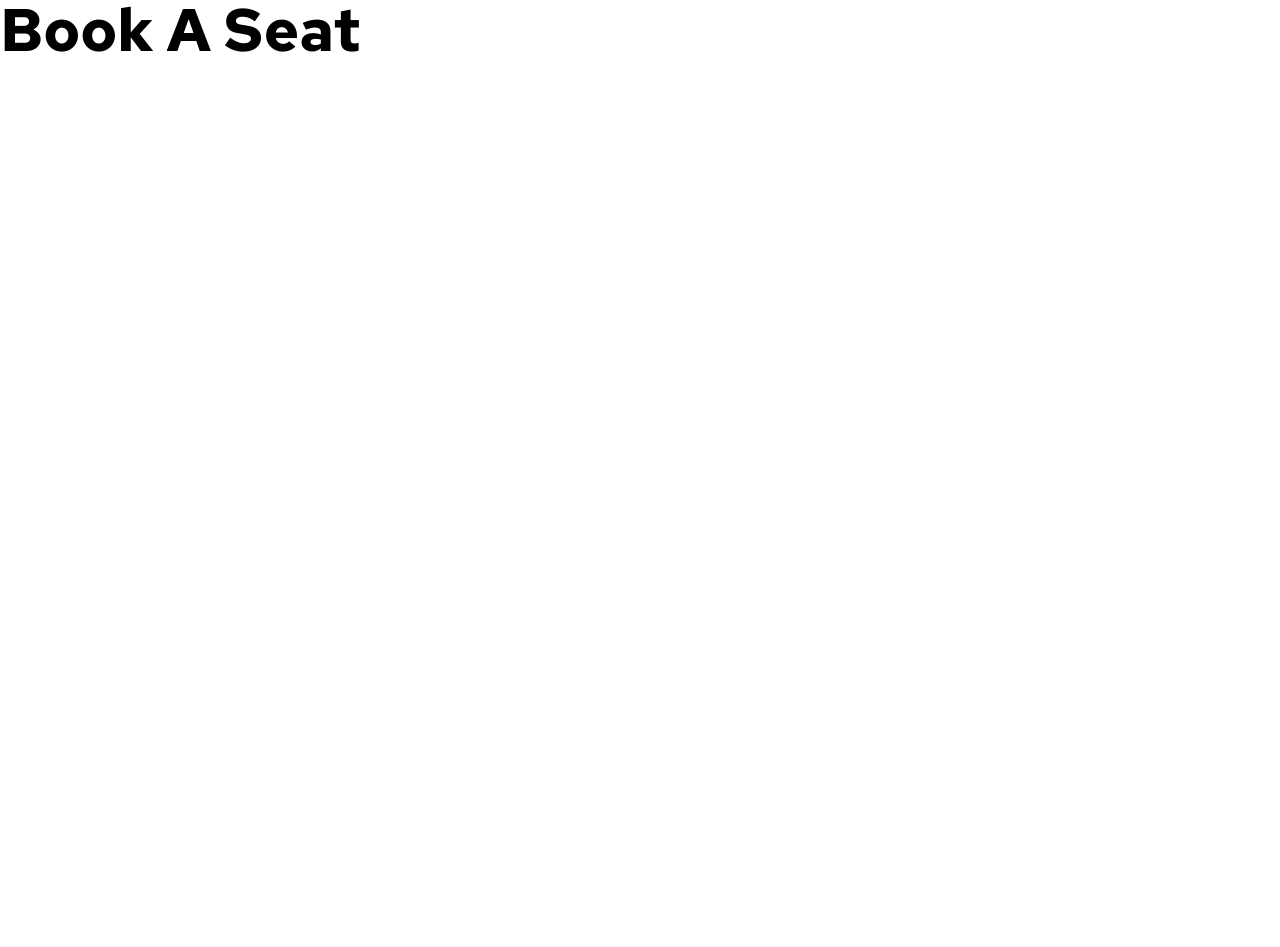
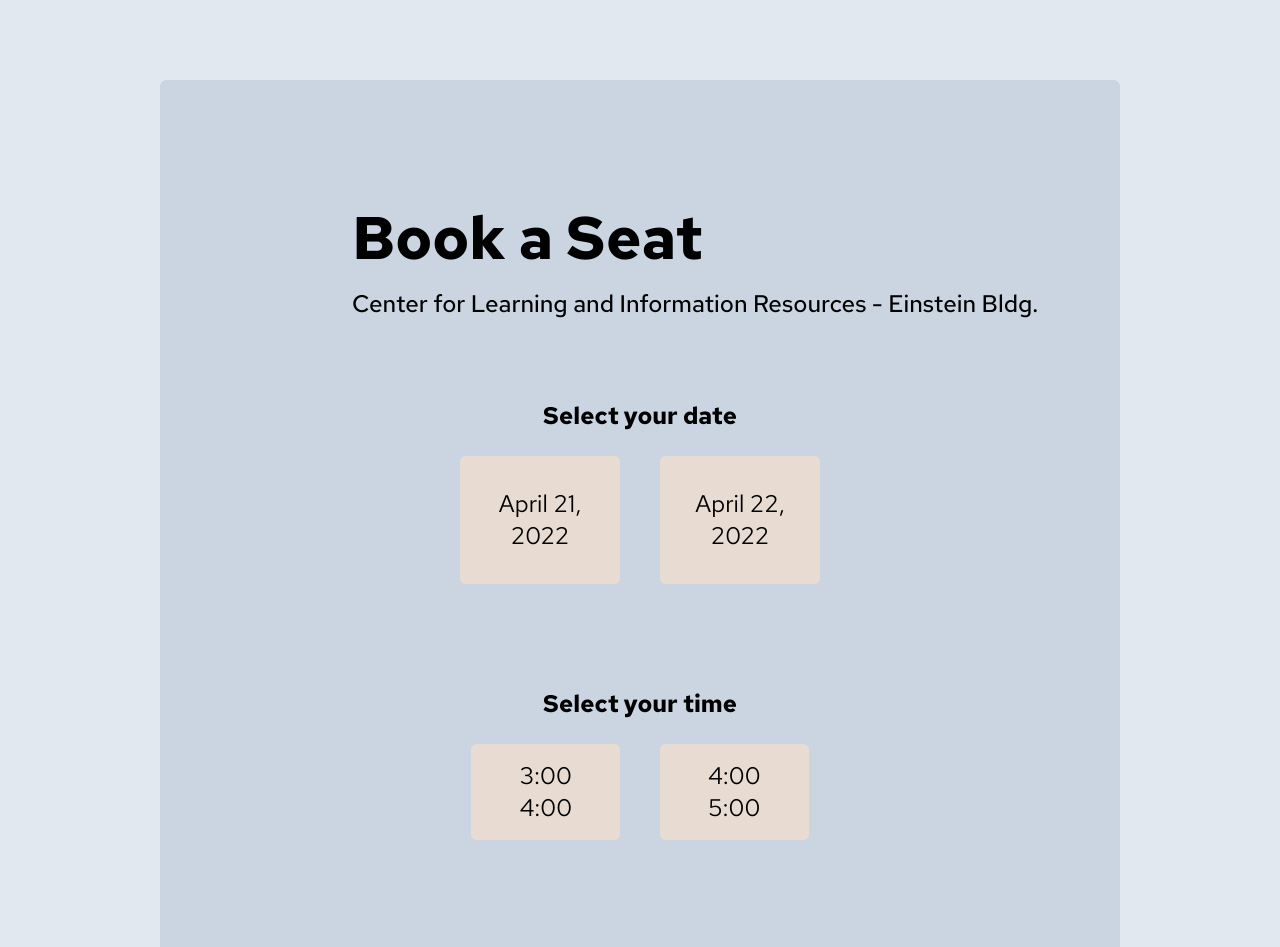
Before and after one commit to LipatJob/SeatSave, a Next.js app in the folder SeatSave.Web/: page /book-a-seat in a window 1280 px wide. Shown: the top 947 px of the page. Before the commit the page ends 800 px from the top, so only its background shows below. Built offline with nearby package versions, Linux system fonts and the light colour scheme.

Commit message:
basic foundation for Seat Reservatiom

```diff
--- a/SeatSave.Web/pages/book-a-seat.js
+++ b/SeatSave.Web/pages/book-a-seat.js
@@ -1,5 +1,89 @@
 export default function BookASeat() {
     return (
-        <h1>Book A Seat</h1>
+        <div class='bg-slate-200 min-h-screen min-w-screen flex items-center justify-center'>
+            <div class='bg-slate-300 w-3/4 min-h-screen m-20 rounded-md'>
+                <h1 class='text-6xl pl-48 pt-32 font-bold'>Book a Seat</h1>
+                <h2 class='text-2xl pl-48 pt-5'>Center for Learning and Information Resources - Einstein Bldg.</h2>
+
+                <div class='flex justify-center'>
+                    <h1 class='text-2xl font-bold pt-20'>Select your date</h1>
+                </div>
+
+                <div class='flex justify-center'>
+                    <div class='py-6'>
+                        <button class='bg-pearl-bush rounded-md w-40 mx-5'>
+                            <h3 class='text-2xl p-8'>April 21, 2022</h3>
+                        </button>
+
+                        <button class='bg-pearl-bush rounded-md w-40 mx-5'>
+                            <h3 class='text-2xl p-8'>April 22, 2022</h3>
+                        </button>
+                    </div>
+                </div>
+
+                <div class='flex justify-center'>
+                    <h1 class='text-2xl font-bold pt-20'>Select your time</h1>
+                </div>
+
+                <div class='flex justify-center'>
+                    <div class='py-6'>
+                        <button class='bg-pearl-bush rounded-md w-30 mx-5'>
+                            <h3 class='text-2xl px-12 py-4'>3:00<br/>4:00</h3>
+                        </button>
+
+                        <button class='bg-pearl-bush rounded-md w-30 mx-5'>
+                            <h3 class='text-2xl px-12 py-4'>4:00<br/>5:00</h3>
+                        </button>
+                    </div>
+                </div>
+
+                <div class='flex justify-center'>
+                    <h1 class='text-2xl font-bold pt-20'>Pick your seat</h1>
+                </div>
+
+                <div class='flex justify-center'>
+                    <div class='bg-pearl-bush py-6 w-3/6 h-96 m-6 rounded-lg overflow-x-auto'>
+                        <div class='grid grid-cols-2'>
+                            <button class='bg-bluish rounded-md m-5'>
+                                <h2 class='text-2xl p-8'>Einstein - E1</h2>
+                            </button>
+
+                            <button class='bg-bluish rounded-md m-5'>
+                                <h2 class='text-2xl p-8'>Einstein - E2</h2>
+                            </button>
+
+                            <button class='bg-bluish rounded-md m-5'>
+                                <h2 class='text-2xl p-8'>Einstein - E3</h2>
+                            </button>
+
+                            <button class='bg-bluish rounded-md m-5'>
+                                <h2 class='text-2xl p-8'>Einstein - E4</h2>
+                            </button>
+
+                            <button class='bg-bluish rounded-md m-5'>
+                                <h2 class='text-2xl p-8'>Einstein - E5</h2>
+                            </button>
+
+                            <button class='bg-bluish rounded-md m-5'>
+                                <h2 class='text-2xl p-8'>Einstein - E6</h2>
+                            </button>
+
+                            <button class='bg-bluish rounded-md m-5'>
+                                <h2 class='text-2xl p-8'>Einstein - E7</h2>
+                            </button>
+
+                            <button class='bg-bluish rounded-md m-5'>
+                                <h2 class='text-2xl p-8'>Einstein - E8</h2>
+                            </button>
+                        </div>
+                    </div>
+                </div>
+
+                <br/>
+                <br/>
+                <br/>
+
+            </div>
+        </div>
     )
 }
--- /dev/null
+++ b/package.json
@@ -0,0 +1,5 @@
+{
+  "devDependencies": {
+    "tailwind-scrollbar": "^1.3.1"
+  }
+}
```
Also changed, not shown: 1 other file (tests, documents, lock files or other folders).
